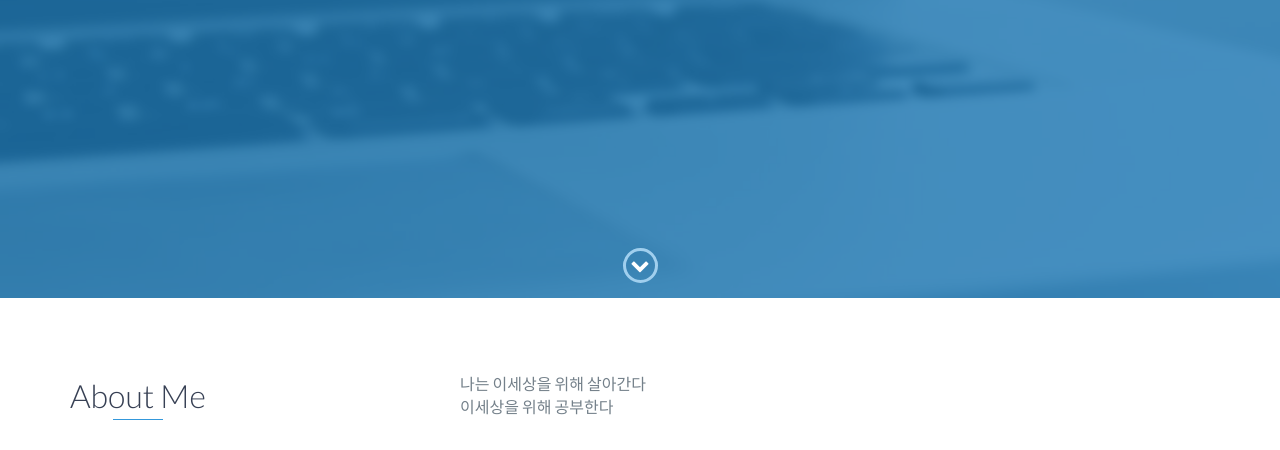
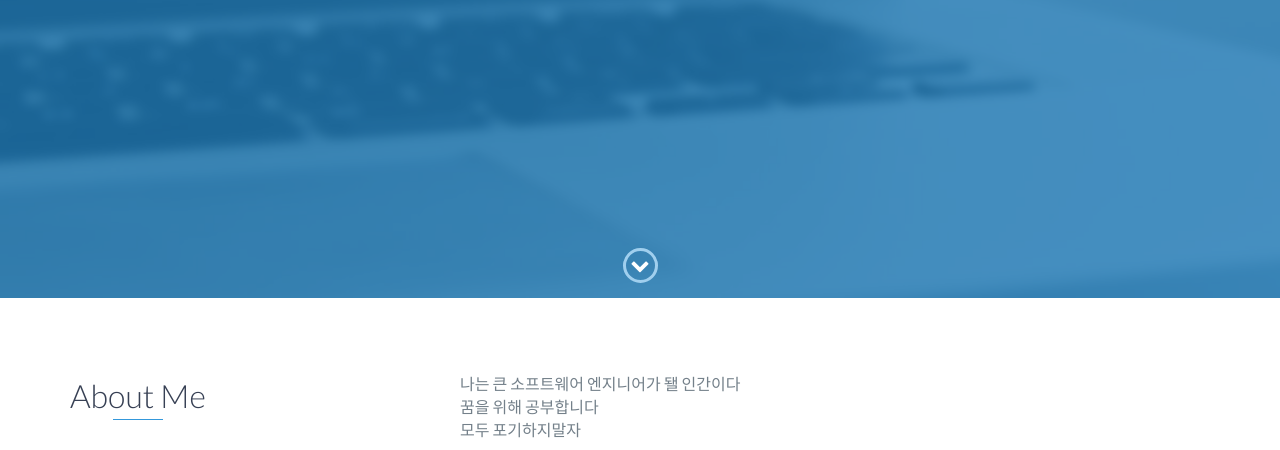
Before and after one commit to Jangwoojin863/Jangwoojin863.github.io, a website: page index.html in a window 1280 px wide. Shown: the part 502-952 px from the top of the page. Drawn offline with nearby package versions, Linux system fonts and the light colour scheme.

Commit message:
change cong boon he

```diff
--- a/index.html
+++ b/index.html
@@ -73,8 +73,10 @@
                 </div>
                 <div class="col-md-8">
                     <p>
-                        나는 이세상을 위해 살아간다<br>
-                        이세상을 위해 공부한다
+                        나는 큰 소프트웨어 엔지니어가 됄 인간이다<br>
+                                  꿈을 위해 공부합니다<br>
+                                  모두 포기하지말자<br>
+
                     </p>
                 </div>
             </div>
```
